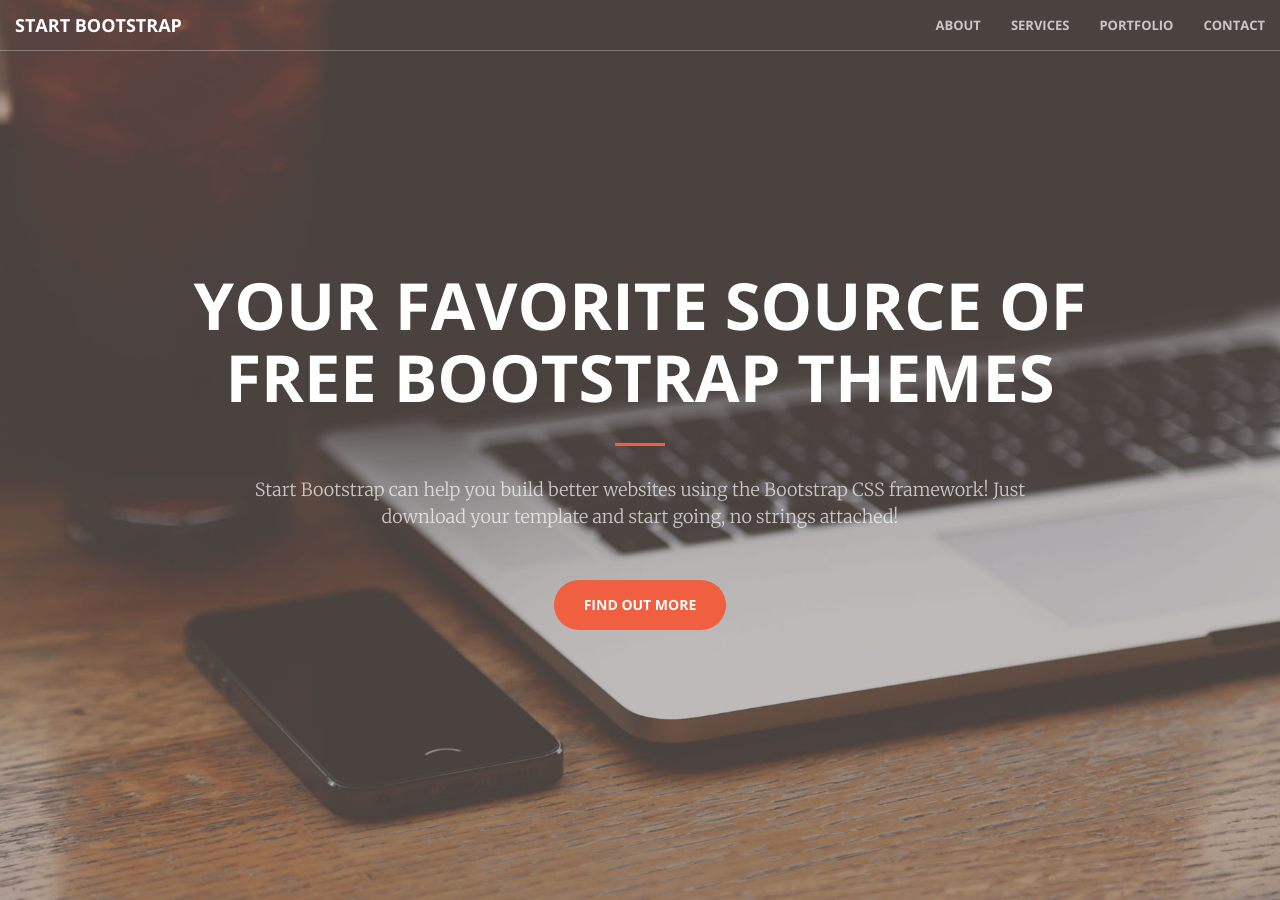
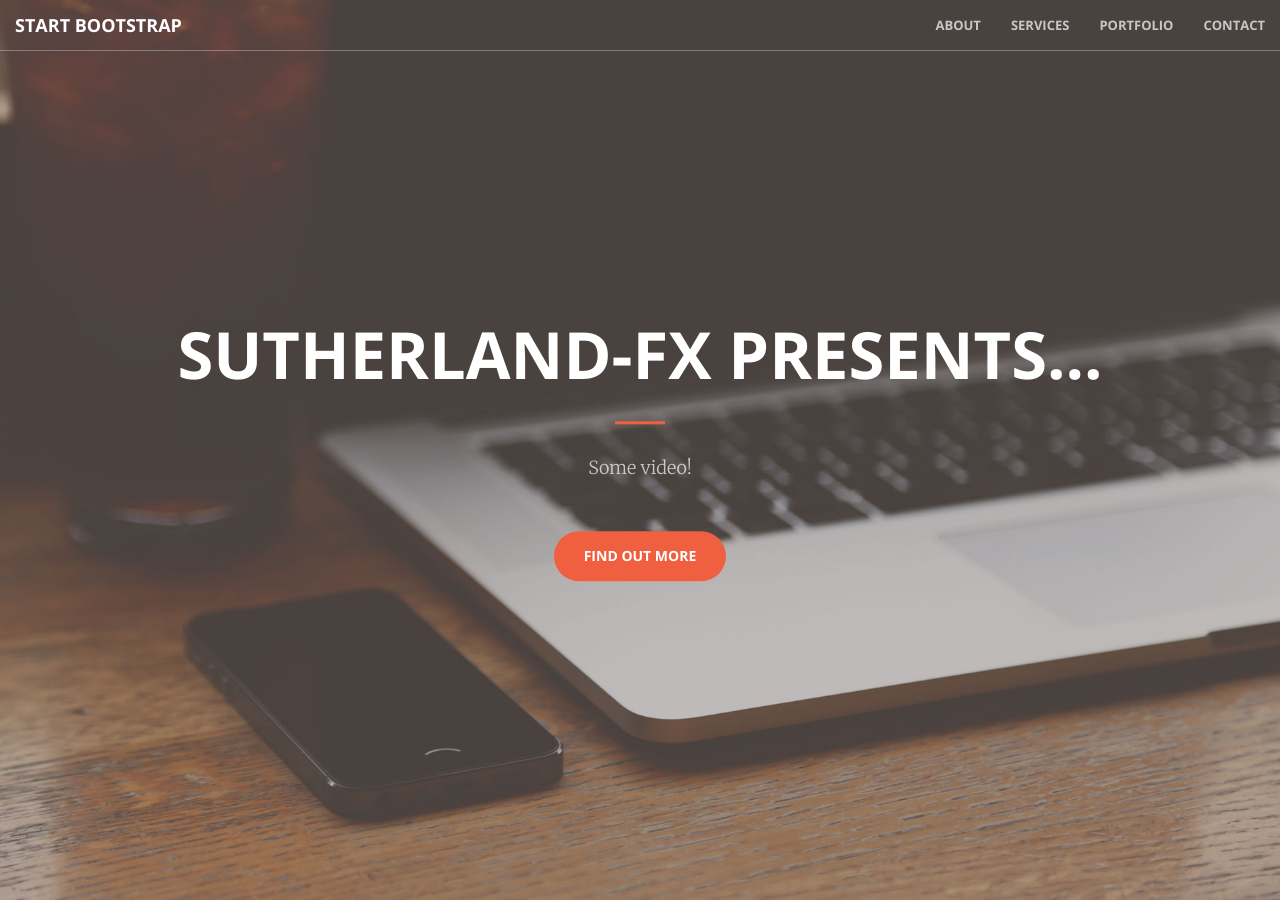
Before and after one commit to McDuffJS/mcduffjs.github.io, a Jekyll site: the page built from index.html, in a window 1280 px wide and 900 px high. Built offline with Jekyll 4.4.1, drawn with Linux system fonts in a browser that asks for light colours.

Commit message:
Update header.html

```diff
--- a/_includes/header.html
+++ b/_includes/header.html
@@ -1,9 +1,9 @@
 <header>
     <div class="header-content">
         <div class="header-content-inner">
-            <h1>Your Favorite Source of Free Bootstrap Themes</h1>
+            <h1>Sutherland-FX Presents...</h1>
             <hr>
-            <p>Start Bootstrap can help you build better websites using the Bootstrap CSS framework! Just download your template and start going, no strings attached!</p>
+            <p>Some video!</p>
             <a href="#about" class="btn btn-primary btn-xl page-scroll">Find Out More</a>
         </div>
     </div>
```
